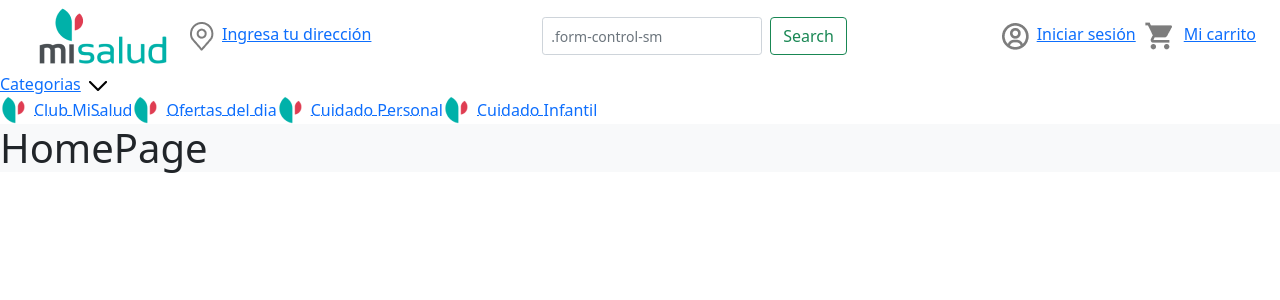
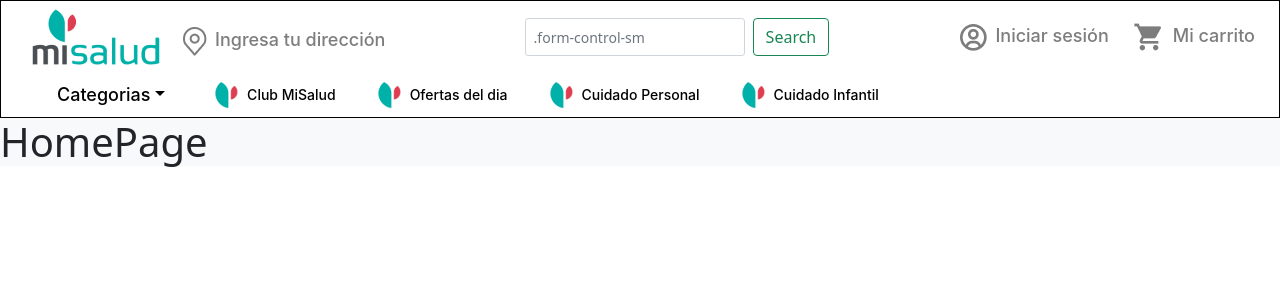
Before and after one commit to Samuelcodingg/mi-salud, a React (Create React App) app: page / in a window 1280 px wide. Shown: the top 300 px of the page. Built offline with nearby package versions, Linux system fonts and the light colour scheme.

Commit message:
Navbar final

```diff
--- a/package.json
+++ b/package.json
@@ -13,6 +13,7 @@
     "react-dom": "^17.0.2",
     "react-router-dom": "^5.3.0",
     "react-scripts": "5.0.0",
+    "reactstrap": "^9.0.1",
     "web-vitals": "^2.1.2"
   },
   "scripts": {
--- a/public/index.html
+++ b/public/index.html
@@ -10,7 +10,7 @@
       content="Web site created using create-react-app"
     />
     <link rel="apple-touch-icon" href="%PUBLIC_URL%/logo192.png" />
-    <link rel="stylesheet" href="https://maxcdn.bootstrapcdn.com/bootstrap/4.0.0/css/bootstrap.min.css" integrity="sha384-Gn5384xqQ1aoWXA+058RXPxPg6fy4IWvTNh0E263XmFcJlSAwiGgFAW/dAiS6JXm" crossorigin="anonymous">
+    <!--<link rel="stylesheet" href="https://maxcdn.bootstrapcdn.com/bootstrap/4.0.0/css/bootstrap.min.css" integrity="sha384-Gn5384xqQ1aoWXA+058RXPxPg6fy4IWvTNh0E263XmFcJlSAwiGgFAW/dAiS6JXm" crossorigin="anonymous">-->
     <title>React App</title>
   </head>
   <body>
--- a/src/components/navegacion/Navbar.jsx
+++ b/src/components/navegacion/Navbar.jsx
@@ -1,5 +1,6 @@
 import React from 'react';
 import { NavbarComponent } from './NavbarComponent';
+import '../../index.css';
 import  imgLogo  from './Logo-misalud.png';
 import imgIconUbi from './ubicacion-icon.png';
 import imgLogin from './Login-icon.png';
@@ -11,12 +12,12 @@ const Navbar = () =>{
         <React.Fragment>
             <div  className="bg-white">
                 <nav class="">
-                    <div class=" d-flex justify-content-between mx-3">
+                    <div class=" d-flex justify-content-between mx-2">
                         <div className='d-flex align-self-center'>
                             <a href="#">
                                 <img src={imgLogo} alt="" />
                             </a>
-                            <div className='align-self-center'>
+                            <div className='align-self-center direc'>
                                 <a href="#" className='txt-log-nav'>
                                     <img src={imgIconUbi} alt="" /><span className='mx-2'>Ingresa tu dirección</span>
                                 </a>
@@ -30,13 +31,13 @@ const Navbar = () =>{
                         </div>
 
                         <div className='d-flex'>
-                            <div className='align-self-center'>
+                            <div className='align-self-center mx-2'>
                                 <a href="#" className='txt-log-nav'>
                                     <img src={imgLogin} alt="" /><span className='mx-2'>Iniciar sesión</span>
                                 </a>
                             </div>
 
-                            <div className='align-self-center'>
+                            <div className='align-self-center mx-2'>
                                 <a href="#" className='txt-log-nav '>
                                     <img src={imgCart} alt="" /><span className='mx-2 '>Mi carrito</span>
                                 </a>
--- a/src/components/navegacion/NavbarComponent.jsx
+++ b/src/components/navegacion/NavbarComponent.jsx
@@ -1,21 +1,37 @@
-import React from 'react';
+import React, {useState} from 'react';
 import '../../index.css';
 import imgVector from './Vector.png';
 import imgLogoIcon from './Logo-icon.png';
+import 'bootstrap/dist/css/bootstrap.min.css';
+import {Dropdown, DropdownItem, DropdownMenu, DropdownToggle} from 'reactstrap';
 
 export function NavbarComponent() {
+    const [dropdown, setDropdown] = useState(false);
+
+    const abiertoCerradoDropdown = () =>{
+        setDropdown(!dropdown);
+    }
     return (
         <React.Fragment >
-            <nav className='bg-nav'>
-                <a className='mg-left txt-ct' href=''>
-
+            <nav className='bg-nav d-flex'>
+                <Dropdown  isOpen={dropdown} toggle={abiertoCerradoDropdown} className='mg-left' size='sm'>
+                    <DropdownToggle caret className='txt-cat boton-dropdown'>
+                    Categorias
+                    </DropdownToggle>
+                    <DropdownMenu>
+                        <DropdownItem>Item 1</DropdownItem>
+                        <DropdownItem>Item 2</DropdownItem>
+                        <DropdownItem>Item 3</DropdownItem>
+                    </DropdownMenu>
+                </Dropdown>
+                {/*<a  href=''>
                     <div className=''>
                         <span className='me-2'>Categorias</span><img src={imgVector} alt="" />
                     </div>
 
-                </a>
+                </a>*/}
 
-                <a className='txt-nav mg-left ' href="#">
+                <a className='txt-nav mg-left' href="#">
                     <img src={imgLogoIcon} alt="" /><span className='ms-2 align-middle'>Club MiSalud</span></a>
                 <a className='txt-nav mg-left' href="#">
                     <img src={imgLogoIcon} alt="" /><span className='ms-2 align-middle'>Ofertas del dia</span></a>
--- a/src/index.css
+++ b/src/index.css
@@ -100,7 +100,7 @@ body {
   .shape-container{
   width: 135px;
   height: 150px;
-}
+}}
 
 /*Navbar*/
 .bg-white{
@@ -113,14 +113,14 @@ body {
   margin-left: 2.5rem;
 }
 
-.txt-ct{
-  text-decoration: none;
-  font-family: Inter;
-  font-style: normal;
-  font-weight: 500;
-  font-size: 18px;
-  line-height: 20px;
-  color: black;
+.txt-cat{
+  text-decoration: none !important;
+  font-family: Inter !important;
+  font-style: normal !important;
+  font-weight: 500 !important;
+  font-size: 18px !important;
+  line-height: 20px !important;
+  color: black !important;
 }
 
 .txt-log-nav{
@@ -150,11 +150,21 @@ body {
   padding: 0.5rem;
 }
 
+.boton-dropdown{
+  background-color: #FFFF !important;
+  border: none !important;
+}
+
+.direc{
+  padding-top: 0.5rem;
+}
+
 
 .text-container{
   width: calc(98% - 180px);
 }
-}
+
+
 
 
 /* clubpage */
```
Also changed, not shown: src/components/homepage/Slide.png (added).
